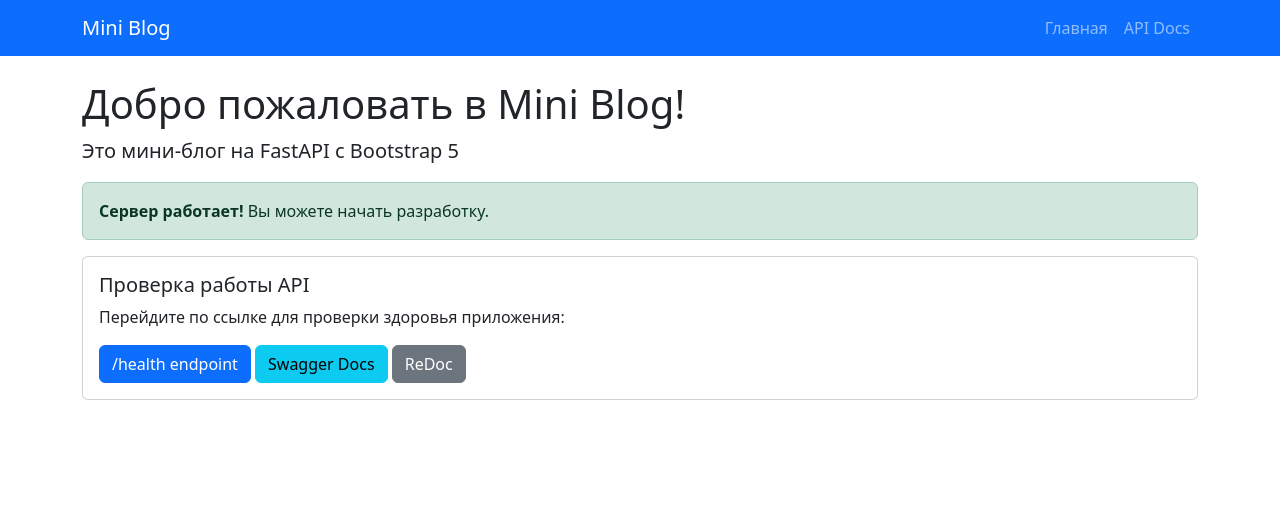
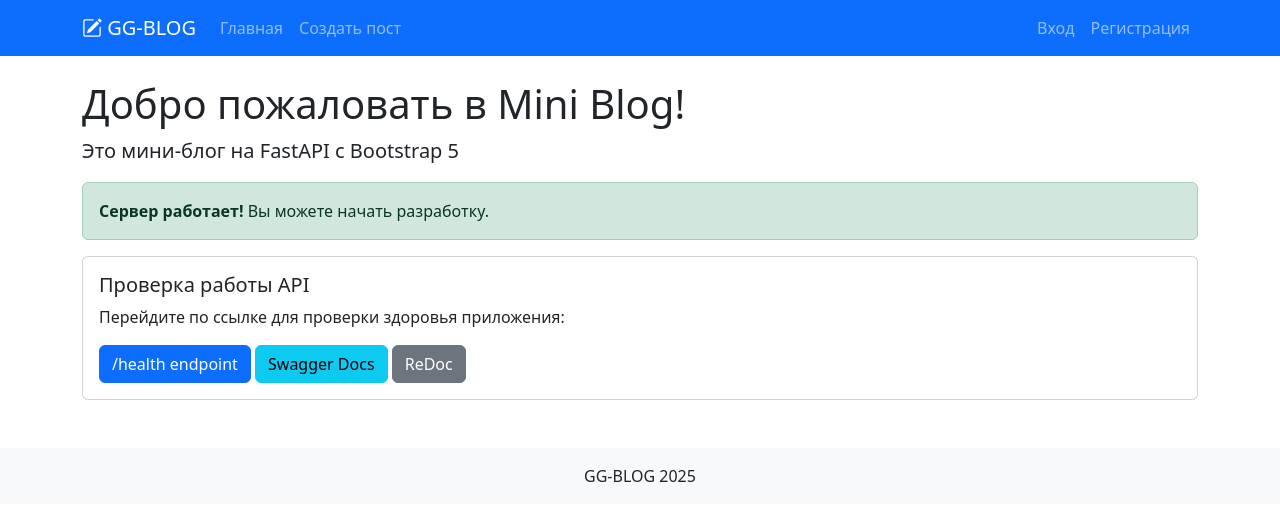
Before and after one commit to k1yoryu/GG-BLOG, a FastAPI app: page / in a window 1280 px wide. Shown: the top 521 px of the page. Run offline with FastAPI, Linux system fonts and the light colour scheme.

Commit message:
Изменение названия блога

```diff
--- a/BLOG_GG/app/templates/base.html
+++ b/BLOG_GG/app/templates/base.html
@@ -5,30 +5,61 @@
     <meta name="viewport" content="width=device-width, initial-scale=1.0">
     <title>{% block title %}Mini Blog{% endblock %}</title>
     <link href="https://cdn.jsdelivr.net/npm/bootstrap@5.3.0/dist/css/bootstrap.min.css" rel="stylesheet">
+    <link rel="stylesheet" href="https://cdn.jsdelivr.net/npm/bootstrap-icons@1.10.0/font/bootstrap-icons.css">
 </head>
 <body>
-    <nav class="navbar navbar-expand-lg navbar-dark bg-primary">
+    <nav class="navbar navbar-expand-lg navbar-dark bg-primary mb-4">
         <div class="container">
-            <a class="navbar-brand" href="/">Mini Blog</a>
+            <a class="navbar-brand" href="/">
+                <i class="bi bi-pencil-square"></i> GG-BLOG
+            </a>
+
             <button class="navbar-toggler" type="button" data-bs-toggle="collapse" data-bs-target="#navbarNav">
                 <span class="navbar-toggler-icon"></span>
             </button>
+
             <div class="collapse navbar-collapse" id="navbarNav">
-                <ul class="navbar-nav ms-auto">
+                <ul class="navbar-nav me-auto">
                     <li class="nav-item">
                         <a class="nav-link" href="/">Главная</a>
                     </li>
                     <li class="nav-item">
-                        <a class="nav-link" href="/docs">API Docs</a>
+                        <a class="nav-link" href="/posts/create">Создать пост</a>
                     </li>
+                </ul>
+
+                <ul class="navbar-nav">
+                    {% if request.cookies.get('access_token') %}
+                    <li class="nav-item">
+                        <span class="nav-link text-light">
+                            <i class="bi bi-person-circle"></i> Вы вошли
+                        </span>
+                    </li>
+                    <li class="nav-item">
+                        <a class="nav-link" href="/logout">Выйти</a>
+                    </li>
+                    {% else %}
+                    <li class="nav-item">
+                        <a class="nav-link" href="/login">Вход</a>
+                    </li>
+                    <li class="nav-item">
+                        <a class="nav-link" href="/register">Регистрация</a>
+                    </li>
+                    {% endif %}
                 </ul>
             </div>
         </div>
     </nav>
 
-    <div class="container mt-4">
+    <main class="container">
         {% block content %}{% endblock %}
-    </div>
+    </main>
+
+    <footer class="mt-5 py-3 bg-light">
+        <div class="container text-center">
+            <p class="mb-0">GG-BLOG {{ now().year if now else '2025'}}</p>
+        </div>
+    </footer>
 
     <script src="https://cdn.jsdelivr.net/npm/bootstrap@5.3.0/dist/js/bootstrap.bundle.min.js"></script>
 </body>
```
